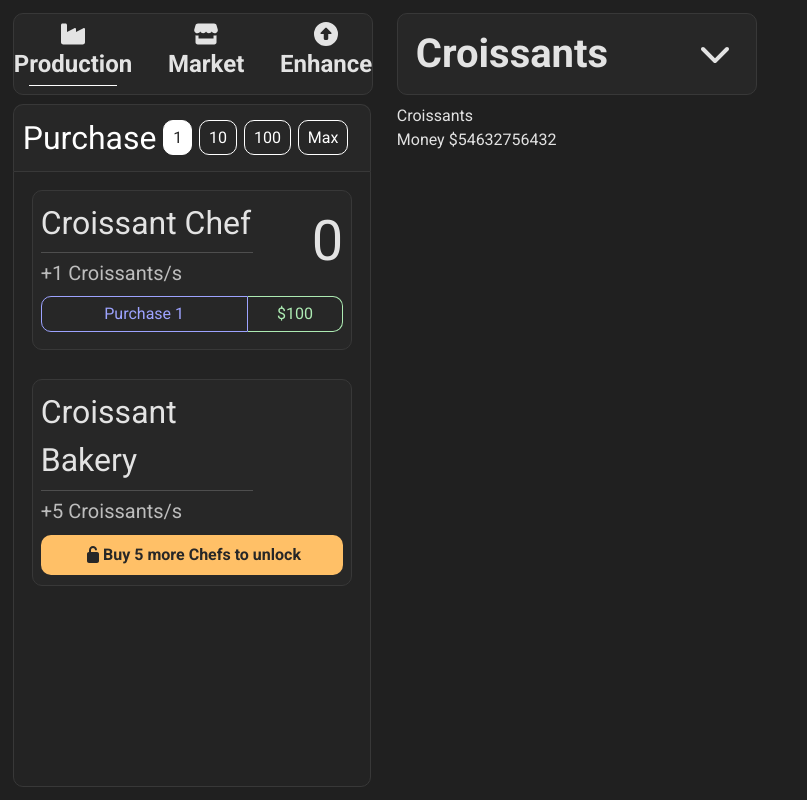
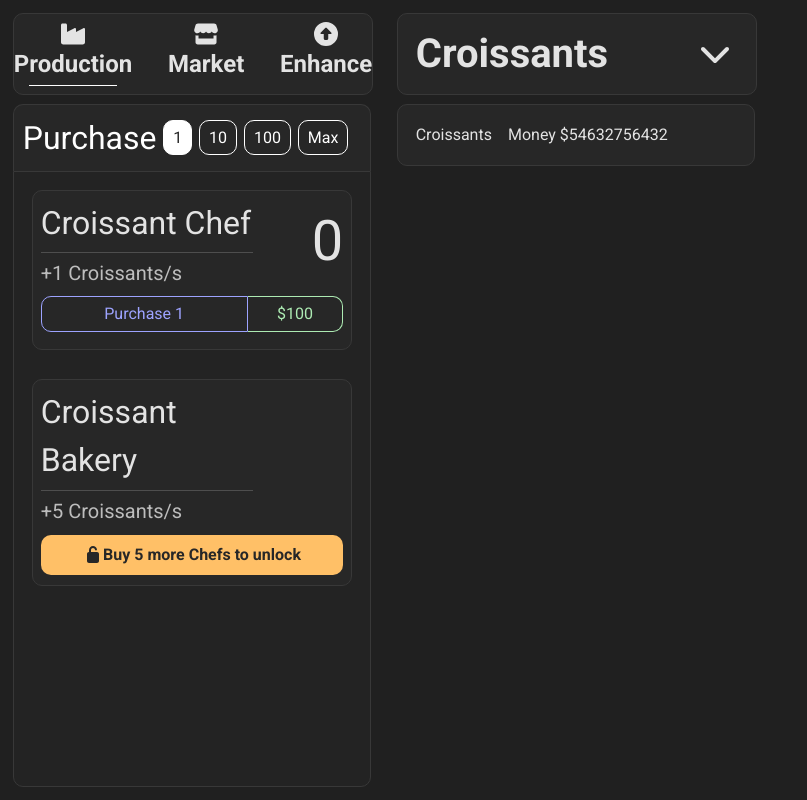
Before and after one commit to goldreserveincorporated/frenchclicker3, a React (Vite) app: page / in a window 1280 px wide. Shown: the whole page, without its empty margins (0-807 px from the left). Built offline with nearby package versions, Linux system fonts and the light colour scheme.

Commit message:
Update App.css

```diff
--- a/src/App.css
+++ b/src/App.css
@@ -389,6 +389,21 @@
   width: 100%;
   border-bottom: 1px solid rgb(78, 78, 78);
 }
+.main-stats {
+  display: flex;
+  justify-content: space-between;
+  flex-direction: column;
+  height: 100%;
+}
+.stat-info {
+  background-color: var(--secondary);
+  border: 1px solid var(--tertiary);
+  border-radius: 10px;
+  box-sizing: border-box;
+  padding: 5%;
+  display: flex;
+  gap: 5%;
+}
 .selected {
   background-color: white;
   color: var(--secondary);
```
